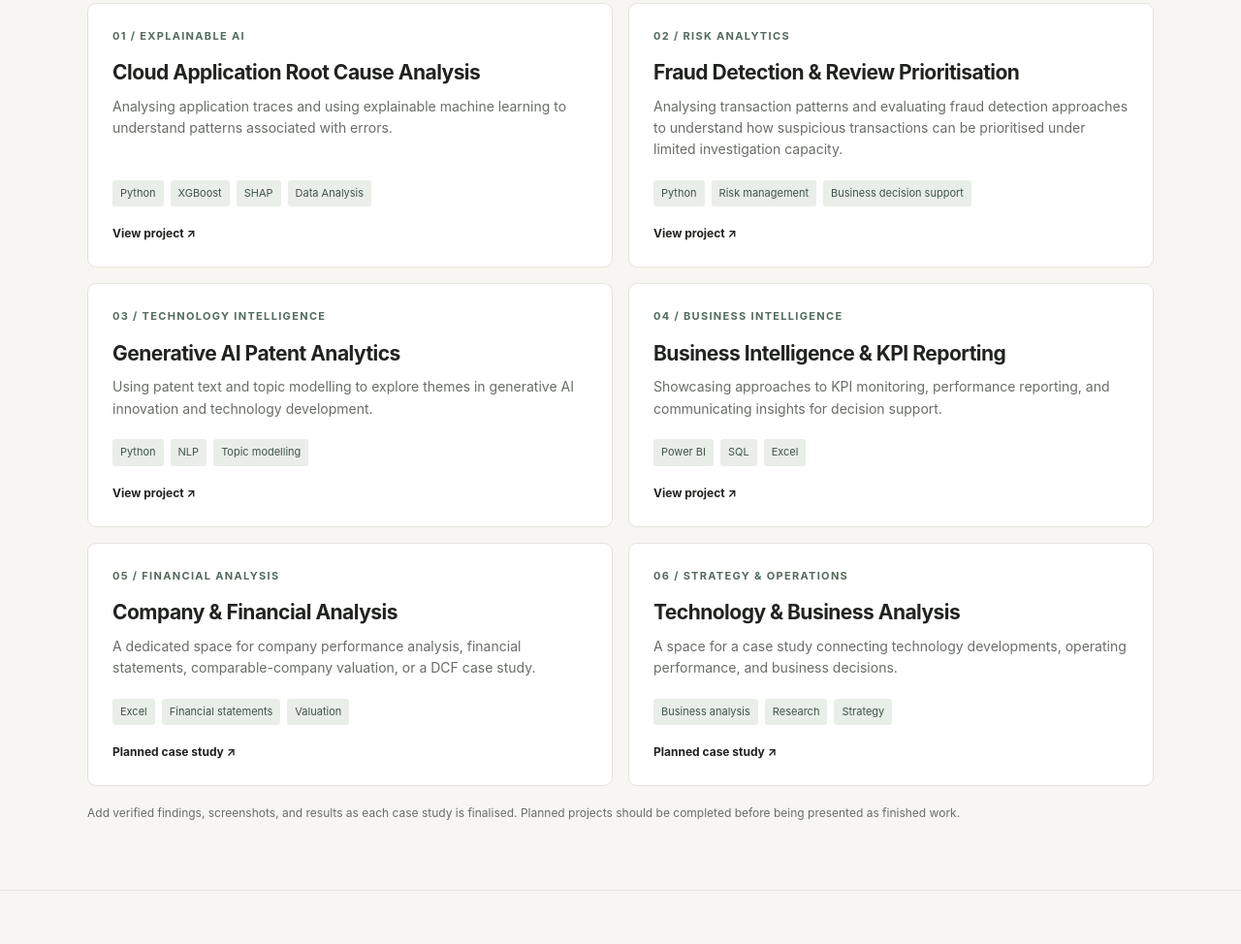
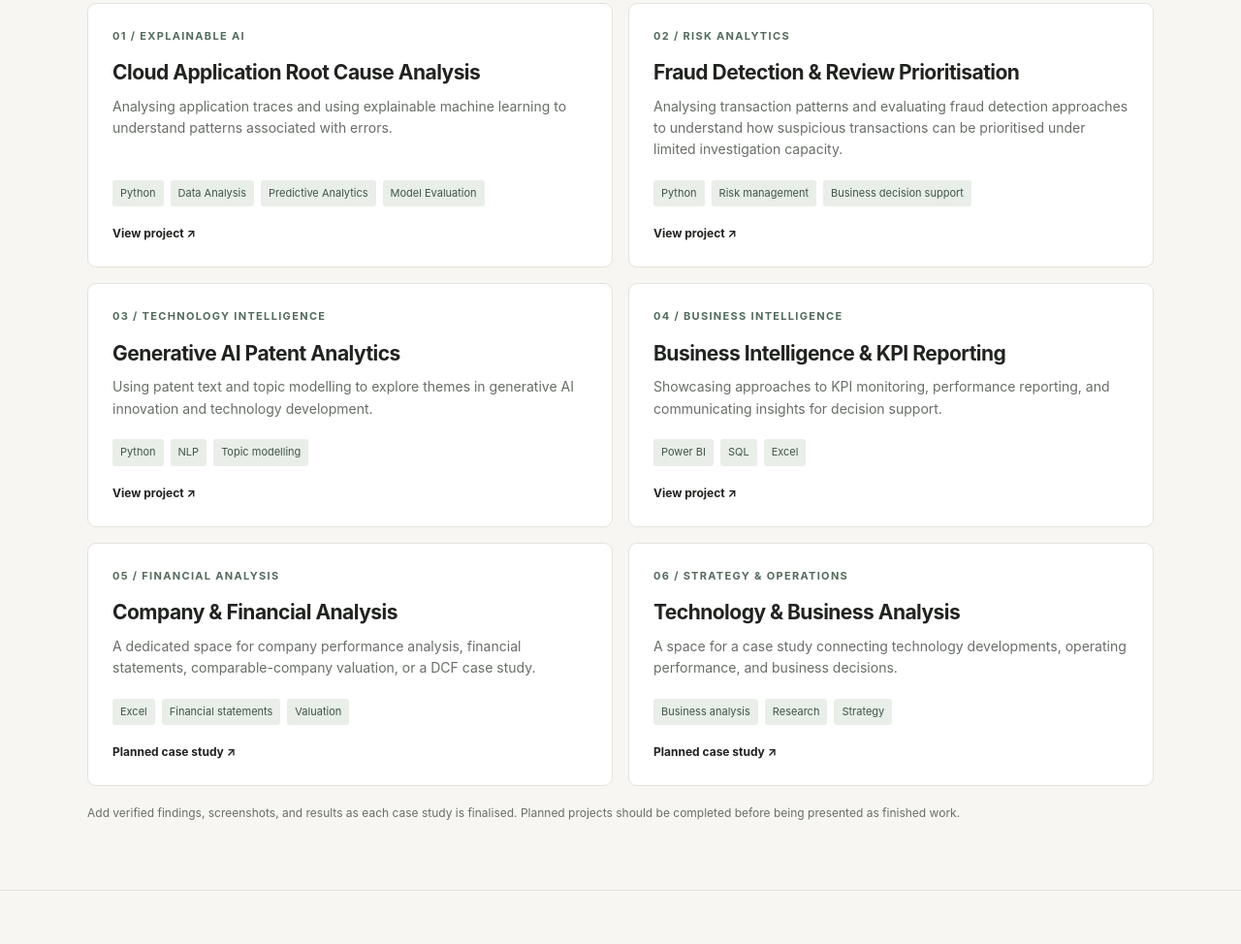
Before and after one commit to lilitpghs/lilit-portfolio, a plain HTML site: page index.html in a window 1280 px wide. Shown: the part 824-1798 px from the top of the page at 97% size. Drawn offline with Linux system fonts and the light colour scheme.

Commit message:
Update index.html

```diff
--- a/index.html
+++ b/index.html
@@ -5,7 +5,7 @@
 <header class="wrap nav"><a class="brand" href="#">LILIT POGHOSYAN</a><nav class="navlinks"><a href="#projects">Projects</a><a href="#about">About</a><a href="#skills">Capabilities</a><a href="#contact">Contact</a></nav></header>
 <main><section class="wrap hero"><div><div class="eyebrow">Portfolio · Analytics · Business</div><h1>Connecting data, business and technology.</h1><p class="lead">I explore complex problems through analytical thinking, data-driven investigation, and clear communication—supporting better decisions across technology, operations, and business.</p><div class="actions"><a class="btn primary" href="#projects">Explore selected work ↘</a><a class="btn" href="#contact">Get in touch</a></div></div><aside class="hero-note"><strong>Areas of interest</strong>Data & business analytics<br>Business intelligence<br>Financial and strategic analysis<br>Technology and innovation</aside></section>
 <section class="section" id="projects"><div class="wrap"><div class="sectionhead"><div><div class="eyebrow">Selected work</div><h2>Projects</h2></div><p class="sectionintro">Analytical projects demonstrating structured problem-solving, interpretation of evidence, and practical business relevance.</p></div><div class="grid">
-<a class="card" href="https://github.com/lilitpghs/cloud-root-cause-analysis"><span class="num">01 / EXPLAINABLE AI</span><h3>Cloud Application Root Cause Analysis</h3><p>Analysing application traces and using explainable machine learning to understand patterns associated with errors.</p><div class="tags"><span class="tag">Python</span><span class="tag">XGBoost</span><span class="tag">SHAP</span><span class="tag">Data Analysis</span></div><span class="more">View project ↗</span></a>
+<a class="card" href="https://github.com/lilitpghs/cloud-root-cause-analysis"><span class="num">01 / EXPLAINABLE AI</span><h3>Cloud Application Root Cause Analysis</h3><p>Analysing application traces and using explainable machine learning to understand patterns associated with errors.</p><div class="tags"><span class="tag">Python</span><span class="tag">Data Analysis</span><span class="tag">Predictive Analytics</span><span class="tag">Model Evaluation</span></div><span class="more">View project ↗</span></a>
 <a class="card" href="projects/fraud-analytics.html"><span class="num">02 / RISK ANALYTICS</span><h3>Fraud Detection & Review Prioritisation</h3><p>Analysing transaction patterns and evaluating fraud detection approaches to understand how suspicious transactions can be prioritised under limited investigation capacity.</p><div class="tags"><span class="tag">Python</span><span class="tag">Risk management</span><span class="tag">Business decision support</span></div><span class="more">View project ↗</span></a>
 <a class="card" href="projects/patent-analytics.html"><span class="num">03 / TECHNOLOGY INTELLIGENCE</span><h3>Generative AI Patent Analytics</h3><p>Using patent text and topic modelling to explore themes in generative AI innovation and technology development.</p><div class="tags"><span class="tag">Python</span><span class="tag">NLP</span><span class="tag">Topic modelling</span></div><span class="more">View project ↗</span></a>
 <a class="card" href="projects/bi-reporting.html"><span class="num">04 / BUSINESS INTELLIGENCE</span><h3>Business Intelligence & KPI Reporting</h3><p>Showcasing approaches to KPI monitoring, performance reporting, and communicating insights for decision support.</p><div class="tags"><span class="tag">Power BI</span><span class="tag">SQL</span><span class="tag">Excel</span></div><span class="more">View project ↗</span></a>
```
